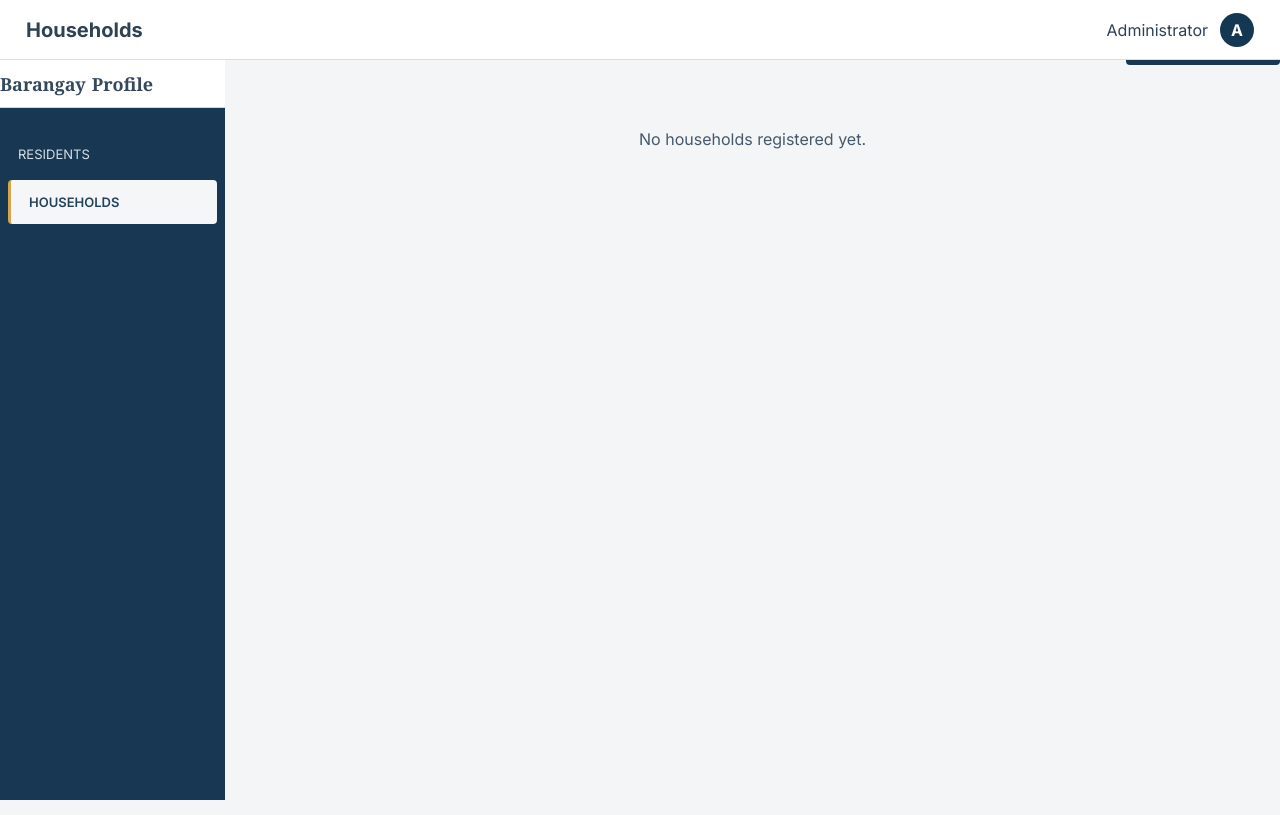
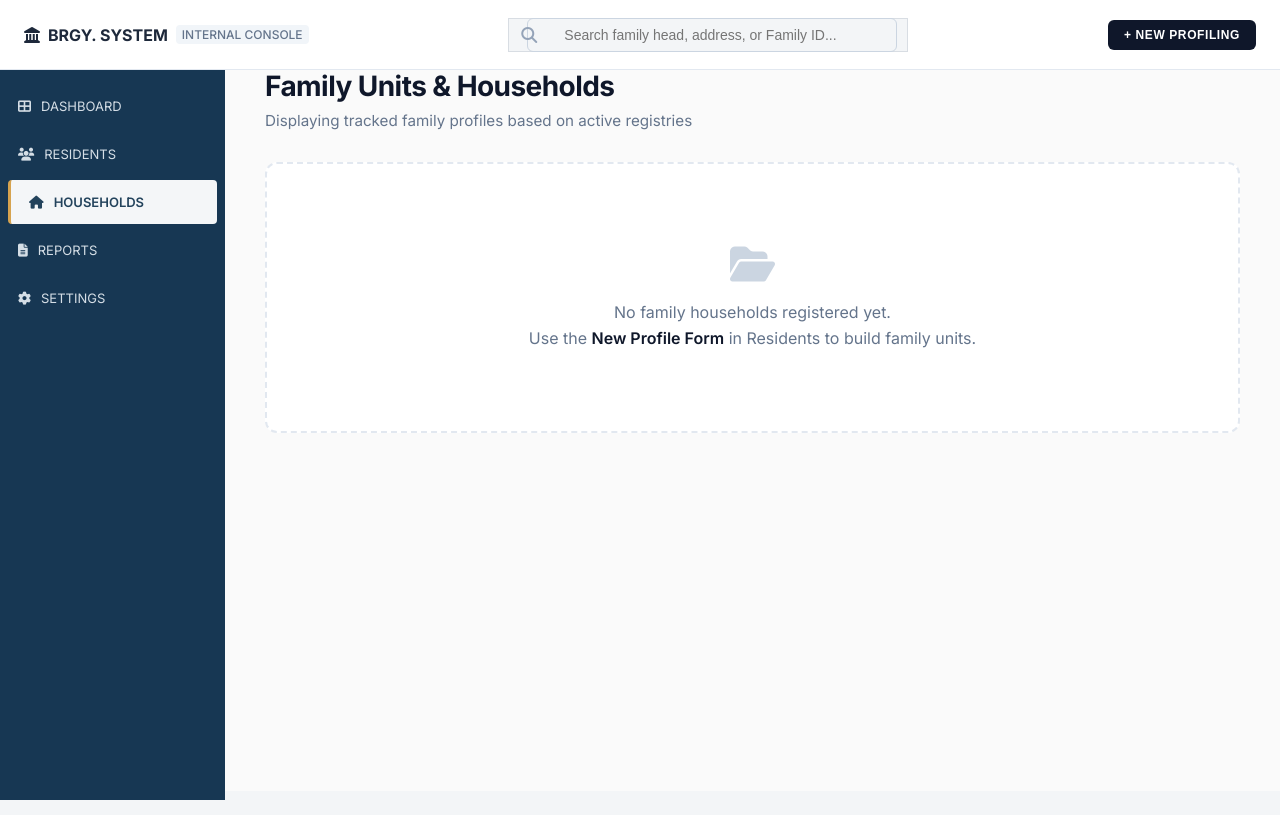
Before and after one commit to mystiiii/BarangayProfilingSystem_BTIS1, a plain HTML site: page frontend/households.html in a window 1280 px wide. Drawn offline with Linux system fonts and the light colour scheme.

Commit message:
Updated household and resident UI with family relationship mapping

```diff
--- a/frontend/households.html
+++ b/frontend/households.html
@@ -6,50 +6,61 @@
   <title>Households Management - Barangay Profiling System</title>
   <link rel="stylesheet" href="css/global.css">
   <link rel="stylesheet" href="css/households.css">
+  <link rel="stylesheet" href="https://cdnjs.cloudflare.com/ajax/libs/font-awesome/6.5.2/css/all.min.css">
 </head>
 <body>
 
   <div class="app-container">
-    <!-- Sidebar Navigation -->
     <aside class="sidebar">
-      <div class="sidebar-logo">
-        Barangay<span>Profile</span>
-      </div>
       <ul class="sidebar-menu">
-        <li class="sidebar-item"><a href="residents.html">Residents</a></li>
-        <li class="sidebar-item"><a href="households.html">Households</a></li>
+        <li class="sidebar-item"><a href="#"><i class="fa-solid fa-table-cells-large"></i>Dashboard</a></li>
+        <li class="sidebar-item"><a href="residents.html"><i class="fa-solid fa-users"></i>Residents</a></li>
+        <li class="sidebar-item active"><a href="households.html"><i class="fa-solid fa-house"></i>Households</a></li>
+        <li class="sidebar-item"><a href="#"><i class="fa-solid fa-file-lines"></i>Reports</a></li>
+        <li class="sidebar-item"><a href="#"><i class="fa-solid fa-gear"></i>Settings</a></li>
       </ul>
     </aside>
 
-    <!-- Main Workspace -->
-    <main class="main-content">
-      <!-- Top Bar -->
-      <header class="main-header">
-        <div class="page-title">
-          <h1>Households</h1>
+    <main class="main-content" style="display: flex; flex-direction: column; min-height: 100vh;">
+
+      <header class="main-header" style="display: flex; justify-content: space-between; align-items: center; padding: 16px 24px; border-bottom: 1px solid #e2e8f0; background: #fff; min-height: 70px;">
+        <div style="font-weight: 700; color: #1e293b; display: flex; align-items: center; gap: 8px;">
+          <i class="fa-solid fa-landmark"></i>
+          <span>BRGY. SYSTEM</span>
+          <span style="font-size: 0.75rem; background: #f1f5f9; padding: 2px 6px; border-radius: 4px; color: #64748b; font-weight: 500;">INTERNAL CONSOLE</span>
         </div>
-        <div class="user-profile">
-          <span class="user-name">Administrator</span>
-          <div class="avatar">A</div>
+        <div class="header-search" style="flex: 0 1 400px; position: relative;">
+          <i class="fa-solid fa-magnifying-glass" style="position: absolute; left: 12px; top: 50%; transform: translateY(-50%); color: #94a3b8;"></i>
+          <input type="text" placeholder="Search family head, address, or Family ID..." style="width: 100%; padding: 8px 12px 8px 36px; border: 1px solid #cbd5e1; border-radius: 6px; font-size: 0.875rem;">
+        </div>
+        <div class="header-actions">
+          <button class="top-btn" onclick="window.location.href='residents.html'" style="cursor: pointer; padding: 8px 16px; background: #0f172a; color: #fff; border: none; border-radius: 6px; font-weight: 600; font-size: 0.75rem; letter-spacing: 0.05em;">
+            + NEW PROFILING
+          </button>
         </div>
       </header>
 
-      <!-- Page Content -->
-      <section class="content-body">
-        <!-- Control Bar -->
-        <div style="display: flex; justify-content: space-between; align-items: center; margin-bottom: 24px;">
-          <h2 style="font-size: 1.1rem; font-weight: 600;">Registered Households</h2>
-          <button class="btn btn-primary">+ Add Household</button>
+      <section class="content-body" style="padding: 40px; flex-grow: 1; background: #fafafa;">
+
+        <div class="page-heading" style="margin-bottom: 32px; display: block; clear: both;">
+          <h1 class="ledger-title" style="font-size: 1.75rem; font-weight: 700; margin: 0 0 8px 0; color: #0f172a; letter-spacing: -0.02em;">Family Units & Households</h1>
+          <p class="ledger-subtitle" style="margin: 0; color: #64748b; font-size: 0.95rem; font-weight: 400;">Displaying tracked family profiles based on active registries</p>
         </div>
 
-        <!-- Cards Grid Layout -->
-        <div class="households-grid">
-          <div style="grid-column: 1 / -1; text-align: center; color: var(--text-secondary); padding: 40px 0;">
-            No households registered yet.
+        <div class="households-grid" id="householdsGrid" style="margin-top: 24px; display: block; width: 100%;">
+          <div style="text-align: center; color: #64748b; padding: 80px 24px; background: #ffffff; border-radius: 12px; border: 2px dashed #e2e8f0; font-size: 1rem; line-height: 1.6; max-width: 1200px; margin: 0 auto;">
+            <i class="fa-solid fa-folder-open" style="font-size: 2.5rem; color: #cbd5e1; margin-bottom: 16px; display: block;"></i>
+            No family households registered yet. <br>
+            Use the <strong style="color: #0f172a; font-weight: 600;">New Profile Form</strong> in Residents to build family units.
           </div>
         </div>
+
       </section>
     </main>
+  </div>
+
+  <div style="display: none !important;">
+    <button class="btn btn-primary" id="addHouseholdBtn">+</button>
   </div>
 
   <script src="js/app.js"></script>
```
Also changed, not shown: frontend/residents.html (+41 -30 lines).
